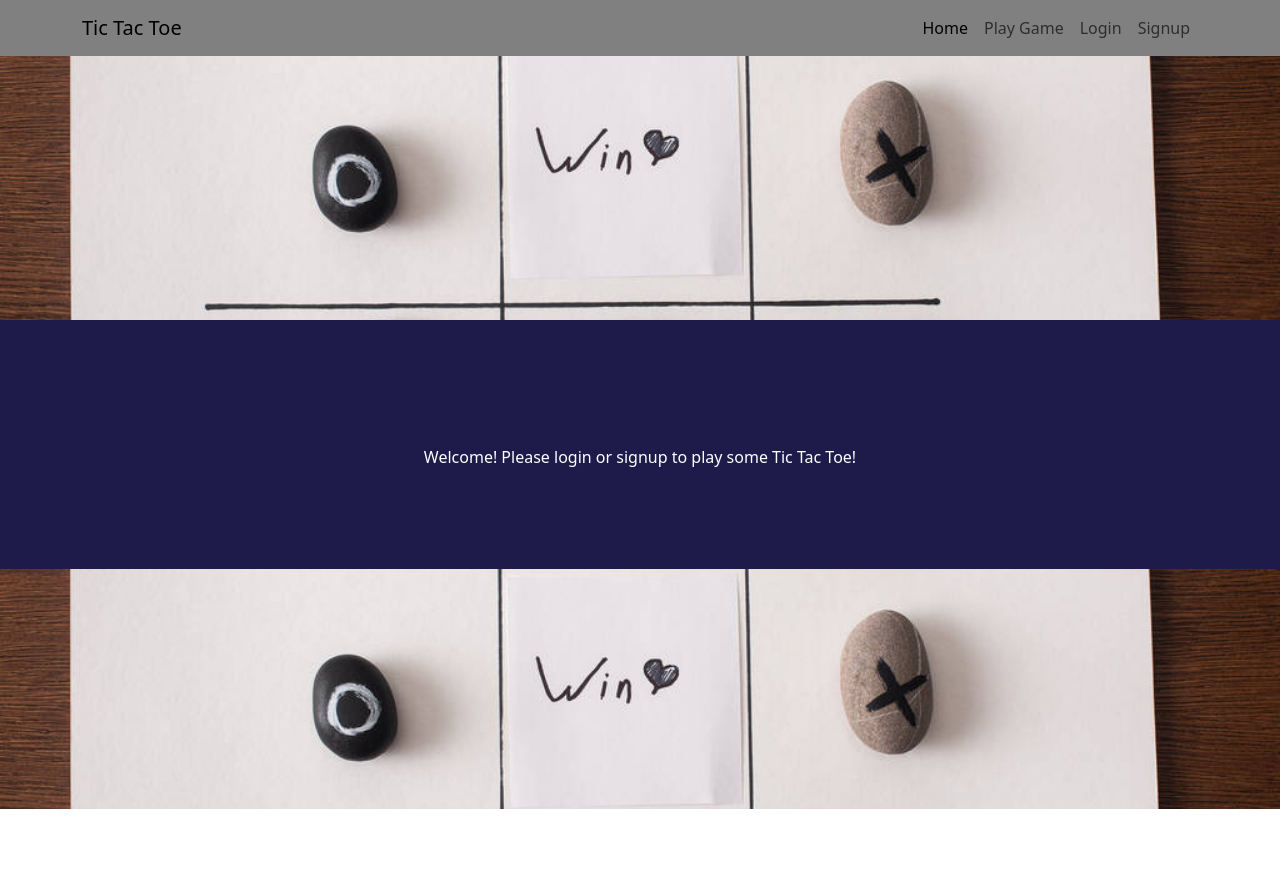
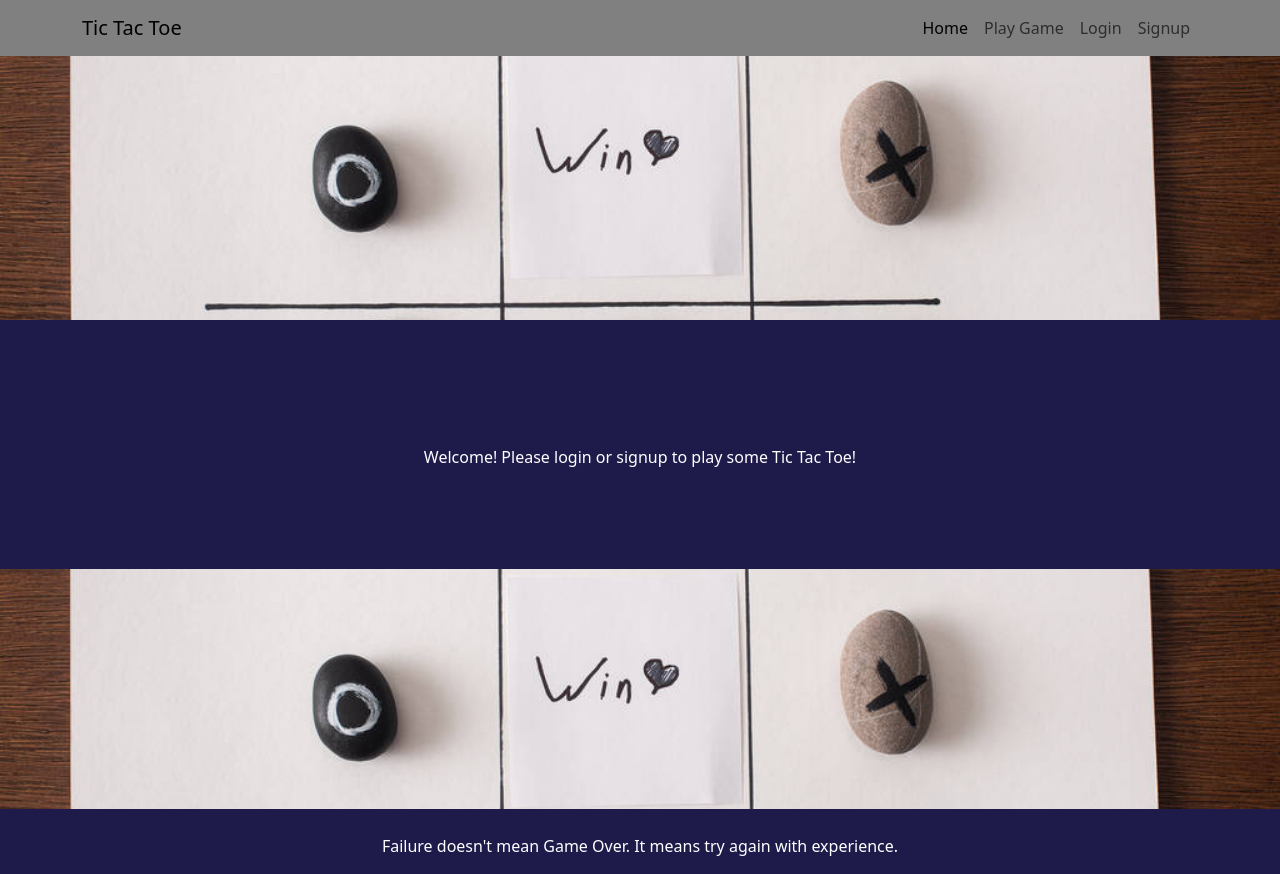
Before and after one commit to elvislau74/tic-tac-toe, a React (Vite) app in the folder client/: page / in a window 1280 px wide. Before the commit the page ends 834 px from the top, so only its background shows below. Built offline with nearby package versions, Linux system fonts and the light colour scheme; no server answers.

Commit message:
add footer component to fill empty space, add test folder

```diff
--- a/client/src/App.css
+++ b/client/src/App.css
@@ -35,3 +35,10 @@
 .pad {
   padding: 100px;
 }
+.footer {
+  background-color: #1e1b4b;
+  height: 5vh;
+  width: 100%;
+  margin: 0px;
+  padding: 0px;
+}
--- a/client/src/App.jsx
+++ b/client/src/App.jsx
@@ -13,6 +13,7 @@ import Auth from './utils/auth';
 import Nav from './components/Nav'
 import TopSection from './components/TopSection';
 import BottomSection from './components/BottomSection';
+import Footer from './components/Footer';
 
 // Construct our main GraphQL API endpoint
 const httpLink = createHttpLink({
@@ -52,6 +53,7 @@ function App() {
       <TopSection />
       <Outlet/>
       <BottomSection />
+      <Footer />
       </LoginProvider>
     </ApolloProvider>
   )
--- /dev/null
+++ b/client/src/components/Footer.jsx
@@ -0,0 +1,7 @@
+export default function Footer () {
+    return (
+    <div className="footer">
+        <p className="quote">Failure doesn't mean Game Over. It means try again with experience.</p>
+    </div>
+    )
+}
```
Also changed, not shown: client/package.json (+12 -12 lines), 2 other files (tests, documents, lock files or other folders).
